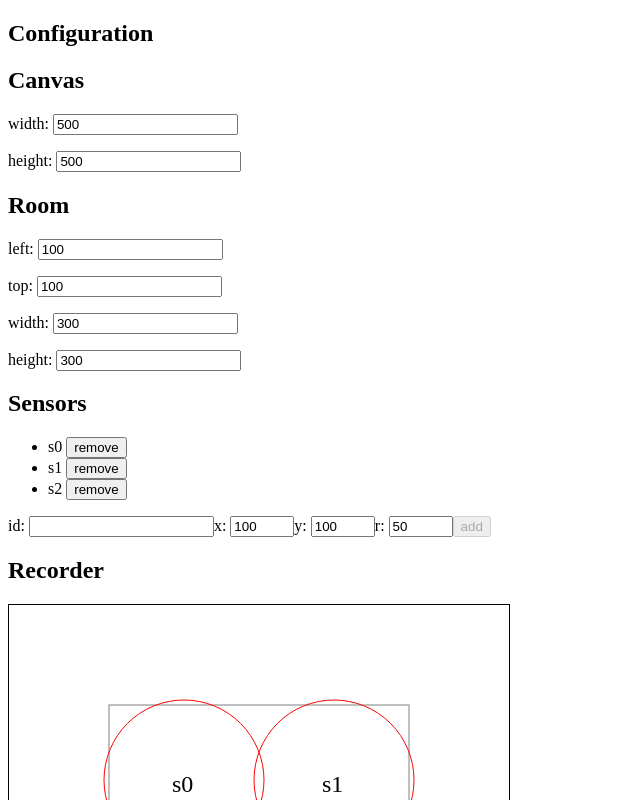
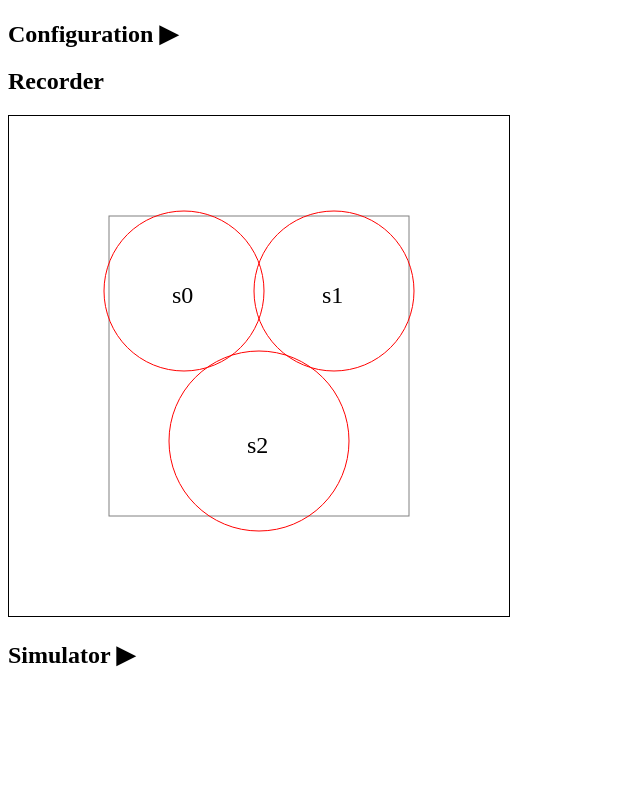
Before and after one commit to sat0yu/collaborative-sensing-simulator, a React (Vite) app: page / in a window 1280 px wide. Shown: the top 800 px of the page, without its empty margins (0-640 px from the left). Built offline with nearby package versions, Linux system fonts and the light colour scheme.

Commit message:
toggle configration/simulator

```diff
--- a/src/app.tsx
+++ b/src/app.tsx
@@ -22,6 +22,16 @@ import { Sensor } from "./sensor";
 import { Simulator } from "./simulator";
 
 export const App = () => {
+  const [showConfiguration, setShowConfiguration] = useState(false);
+  const toggleShowConfiguration = useCallback(
+    () => setShowConfiguration((prev) => !prev),
+    [setShowConfiguration]
+  );
+  const [showSimulator, setShowSimulator] = useState(false);
+  const toggleShowSimulator = useCallback(
+    () => setShowSimulator((prev) => !prev),
+    [setShowSimulator]
+  );
   const [recordLists, setRecordLists] = useState([] as RecordList[]);
   const addRecordList = useCallback(
     (recordList: RecordList) => setRecordLists((prev) => [...prev, recordList]),
@@ -75,7 +85,11 @@ export const App = () => {
   return (
     <>
       <section>
-        <h1>Configuration</h1>
+        <h1 onClick={toggleShowConfiguration}>
+          Configuration {showConfiguration ? "▼" : "▶"}
+        </h1>
+        {showConfiguration ? (
+          <>
             <CanvasForm
               width={canvasSize[0]}
               height={canvasSize[1]}
@@ -105,6 +119,8 @@ export const App = () => {
               canvasWidth={canvasSize[0]}
               canvasHeight={canvasSize[1]}
             />
+          </>
+        ) : null}
       </section>
       <section>
         <h1>Recorder</h1>
@@ -118,7 +134,10 @@ export const App = () => {
         />
       </section>
       <section>
-        <h1>Simulator</h1>
+        <h1 onClick={toggleShowSimulator}>
+          Simulator {showSimulator ? "▼" : "▶"}
+        </h1>
+        {showSimulator ? (
           <Simulator
             width={canvasSize[0]}
             height={canvasSize[1]}
@@ -127,6 +146,7 @@ export const App = () => {
             recordLists={recordLists}
             methods={methods}
           />
+        ) : null}
       </section>
     </>
   );
```
Lines whose indentation alone changed are shown as unchanged.
